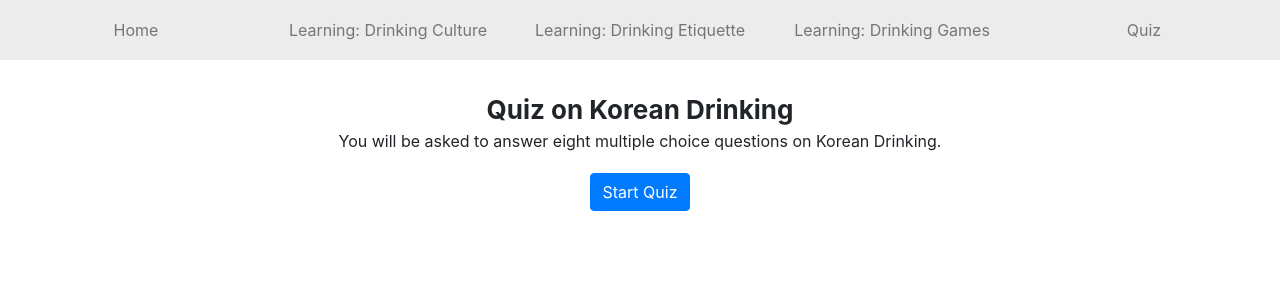
After one commit to vaughn486/KoreanDrinkingGames, a Flask app: template code/templates/quiz_home.html in a window 1280 px wide. The commit adds this page. Shown: the top 300 px of the page. Run offline with Flask 3, Linux system fonts and the light colour scheme; the template is opened without the code that fills it, so the values that code supplies are empty; some libraries are stand-ins or nearby versions; some web fonts are replaced.

Commit message:
created quiz home page + deleted old code + updated navbar links

```diff
--- a/code/server.py
+++ b/code/server.py
@@ -1,4 +1,4 @@
-from flask import Flask, redirect
+from flask import Flask, redirect, url_for
 from flask import render_template
 from flask import Response, request, jsonify
 from flask import Markup
@@ -226,24 +226,9 @@ def enter_page(page_name):
 
 @app.route('/quiz')
 def quiz():
-   return render_template('quiz.html')
-
-# data for quiz pages is sent here
-# @app.route('/quiz_data/<int:quiz_id>')
-# def quiz_data(quiz_id):
-#    global current_quiz_question
-#    if 1 <= quiz_id <= len(question):
-#       question_data = question[quiz_id-1]
-#       current_quiz_question = quiz_id
-#       return jsonify(question_data)
-#    else:
-#       return jsonify({'Error': 'Question not found'}), 404
-
-# returns current quiz question
-# @app.route('/get_current_question')
-# def get_current_id():
-#     global current_quiz_question
-#     return jsonify({'current_quiz_question': current_quiz_question})
+   global correct_answers_count
+   correct_answers_count = 0
+   return render_template('quiz_home.html')
 
 # display quiz question #
 @app.route('/quiz/<int:quiz_id>', methods=['GET', 'POST'])
--- a/code/templates/home.html
+++ b/code/templates/home.html
@@ -7,7 +7,7 @@
     Learn about drinking culture & etiquette, and how to play popular drinking games!
     <div class="button-container">
         <a href="/learn_culture/1" class="btn btn-primary">Learn About Drinking Customs</a>
-        <a href="/quiz/1" class="btn btn-secondary">Take the Quiz</a>
+        <a href="/quiz" class="btn btn-secondary">Take the Quiz</a>
     </div>
 </div>
 
--- a/code/templates/layout.html
+++ b/code/templates/layout.html
@@ -44,7 +44,7 @@
             <a class="nav-link dark-grey" href="/learn_games/1">Learning: Drinking Games</a>
           </li>
           <li class="nav-item">
-            <a class="nav-link dark-grey" href="/quiz/1">Quiz</a>
+            <a class="nav-link dark-grey" href="/quiz">Quiz</a>
           </li>
         </ul>
       </div>
--- /dev/null
+++ b/code/templates/quiz_home.html
@@ -0,0 +1,14 @@
+{% extends "layout.html" %}
+
+{% block content %}
+
+<div class = "home-text">
+    <div class = "home-title">Quiz on Korean Drinking</div>
+    You will be asked to answer eight multiple choice questions on Korean Drinking.
+    <div class="button-container">
+        <a href="/quiz/1" class="btn btn-primary">Start Quiz</a>
+    </div>
+</div>
+
+
+{% endblock %}
```
Also changed, not shown: code/static/quiz.js (deleted, +0 -53 lines).
